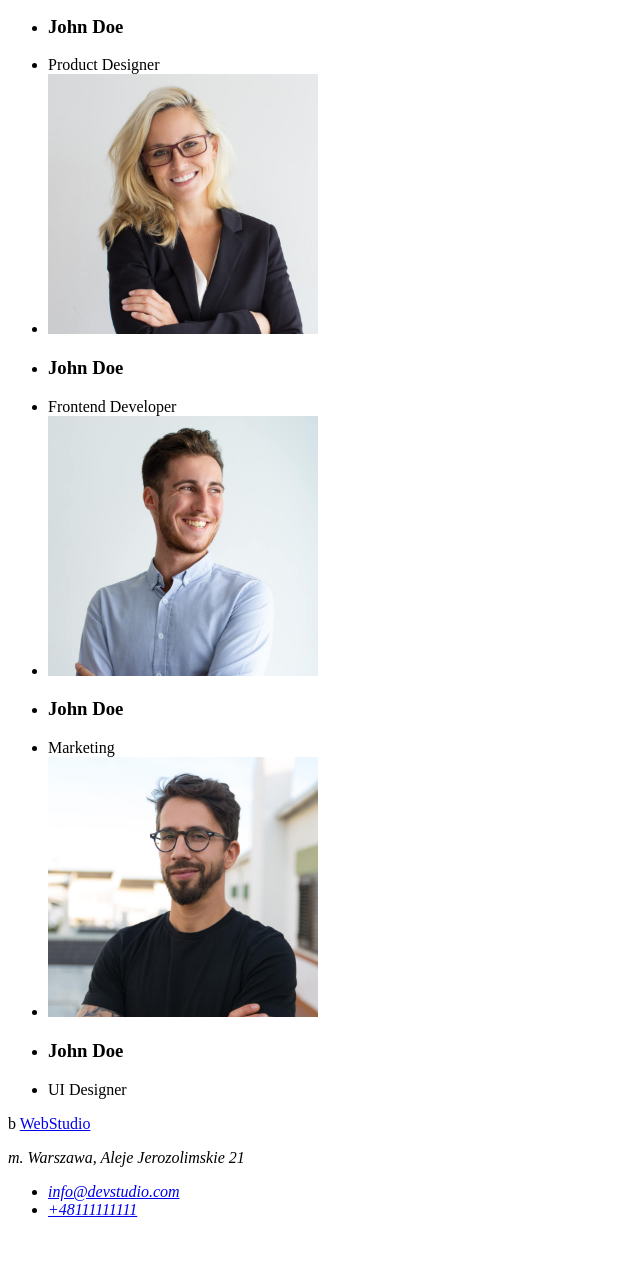
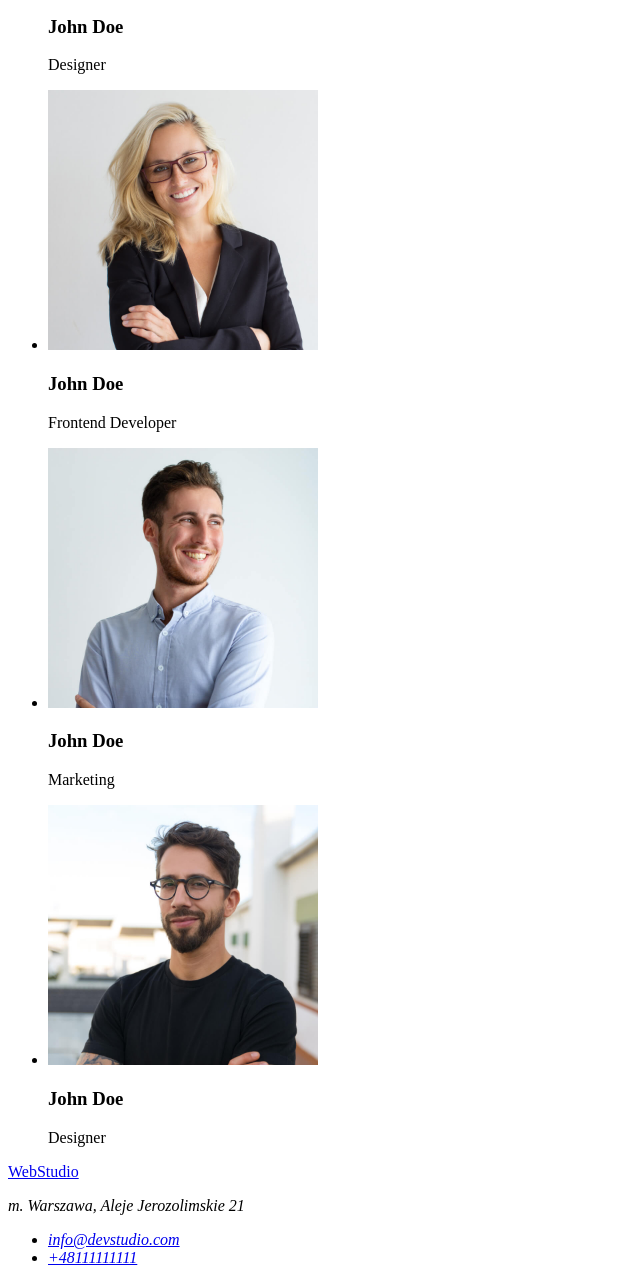
Before and after one commit to CelebanPatrycja/goit-markup-hw-01, a plain HTML site: page index.html in a window 1280 px wide. Shown: the part 1565-2848 px from the top of the page, without its empty margins (0-640 px from the left). Before the commit the page ends 2800 px from the top, so only its background shows below. Drawn offline with Linux system fonts and the light colour scheme.

Commit message:
Update index html4

```diff
--- a/index.html
+++ b/index.html
@@ -85,9 +85,9 @@
               width="270"
               height="260"
             />
+            <h3>John Doe</h3>
+            <p>Designer</p>
           </li>
-          <li><h3>John Doe</h3></li>
-          <li>Product Designer</li>
           <li>
             <img
               src="images/img(11).jpg"
@@ -95,9 +95,10 @@
               width="270"
               height="260"
             />
+
+            <h3>John Doe</h3>
+            <p>Frontend Developer</p>
           </li>
-          <li><h3>John Doe</h3></li>
-          <li>Frontend Developer</li>
           <li>
             <img
               src="images/img(2).jpg"
@@ -105,9 +106,9 @@
               width="270"
               height="260"
             />
+            <h3>John Doe</h3>
+            <p>Marketing</p>
           </li>
-          <li><h3>John Doe</h3></li>
-          <li>Marketing</li>
           <li>
             <img
               src="images/img(3).jpg"
@@ -115,14 +116,15 @@
               width="270"
               height="260"
             />
+
+            <h3>John Doe</h3>
+            <p>Designer</p>
           </li>
-          <li><h3>John Doe</h3></li>
-          <li>UI Designer</li>
         </ul>
       </section>
     </main>
     <footer>
-      b
+      <section>
         <a href="#">WebStudio</a>
         <address>
           <p>m. Warszawa, Aleje Jerozolimskie 21</p>
@@ -131,6 +133,7 @@
             <li><a href="tel:+48111111111">+48111111111</a></li>
           </ul>
         </address>
+      </section>
     </footer>
   </body>
 </html>
```
Lines whose indentation alone changed are shown as unchanged.
